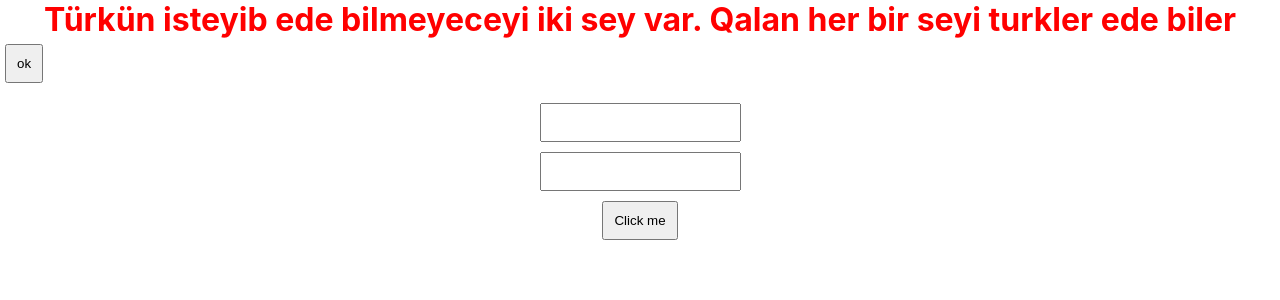
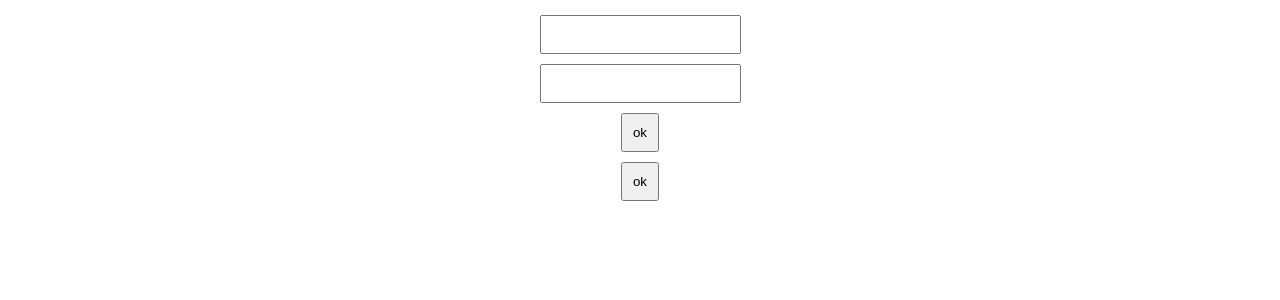
Before and after one commit to Sahmirze/Reacat-apps, a React (Create React App) app in the folder raect_routers/: page / in a window 1280 px wide. Shown: the top 300 px of the page. Built offline with nearby package versions, Linux system fonts and the light colour scheme.

Commit message:
input onchange and value

```diff
--- a/raect_routers/src/App.jsx
+++ b/raect_routers/src/App.jsx
@@ -4,9 +4,10 @@ import States from "componomets/inputs";
 function App() {
   return (
    <>
-   <Show clickleyende={()=>{
+   {/* <Show clickleyende={()=>{
     console.log("click me")
    }} textAlign="center"  color="red" text="Türkün isteyib ede bilmeyeceyi iki sey var. Qalan her bir seyi turkler ede biler" />
+    */}
    <States />
 
    </>
--- a/raect_routers/src/componomets/inputs/index.jsx
+++ b/raect_routers/src/componomets/inputs/index.jsx
@@ -1,20 +1,49 @@
 import styles from './index.module.css'
+import Show from 'componomets/props'
+import { useState } from 'react'
 function States(){
+	const[input,setInput]=useState({
+		name:"",
+		surname:""
+	})
 	return(
+
 		<>
 			<div className={`${styles.form}`}>
 				<div>
-					<input type="text"  />
+					<input value={input.name} type="text"  onChange={({target})=>{
+
+						setInput({...input,name:target.value})
+					}}/>
 				</div>
 				<div>
-					<input type="password"  />
+					<input value={input.surname} type="text"   onChange={({target})=>{
+						setInput({...input,surname:target.value})
+					}}/>
 				</div>
 				<div>
-					<button > Click me</button>
+				<Show clickleyende={()=>{
+					console.log(input)
+				}} />
+				</div>
+				<div>
+					<Show clickleyende={()=>{
+						console.log(UpperAndSize(input.name,input.surname)[0])
+						 setInput({...input,name:UpperAndSize(input.name,input.surname)[0],surname:UpperAndSize(input.name,input.surname)[1]})
+					}} />
 				</div>
 			</div>
 
 		</>
 	)
 }
+
+function UpperAndSize(name,surname){
+	if(name=="" || surname==""){
+		name='Siz Niye Adinizi Bos Saxlayirsin 😡'
+	     surname='Siz Niye Soyadiniz Bos Saxlayirsin 😡'
+	}
+	return [name.toUpperCase(),surname[0].toUpperCase()+surname.slice(1,surname.length)]
+}
+
 export default States
--- a/raect_routers/src/componomets/props/index.jsx
+++ b/raect_routers/src/componomets/props/index.jsx
@@ -1,9 +1,9 @@
 import styles from "./index.module.css"
-import States from "componomets/inputs"
+
 function Show(props){
 	return(
 		<>
-		<div className={`${styles.turk}`} style={
+		{/* <div className={`${styles.turk}`} style={
 			{
 				color:props.color,
 				textAlign:props.textAlign
@@ -11,7 +11,7 @@ function Show(props){
 		}>
 			{props.text}
 
-		</div>
+		</div> */}
 		<button onClick={props.clickleyende} >ok</button>
 		</>
 	)
```
